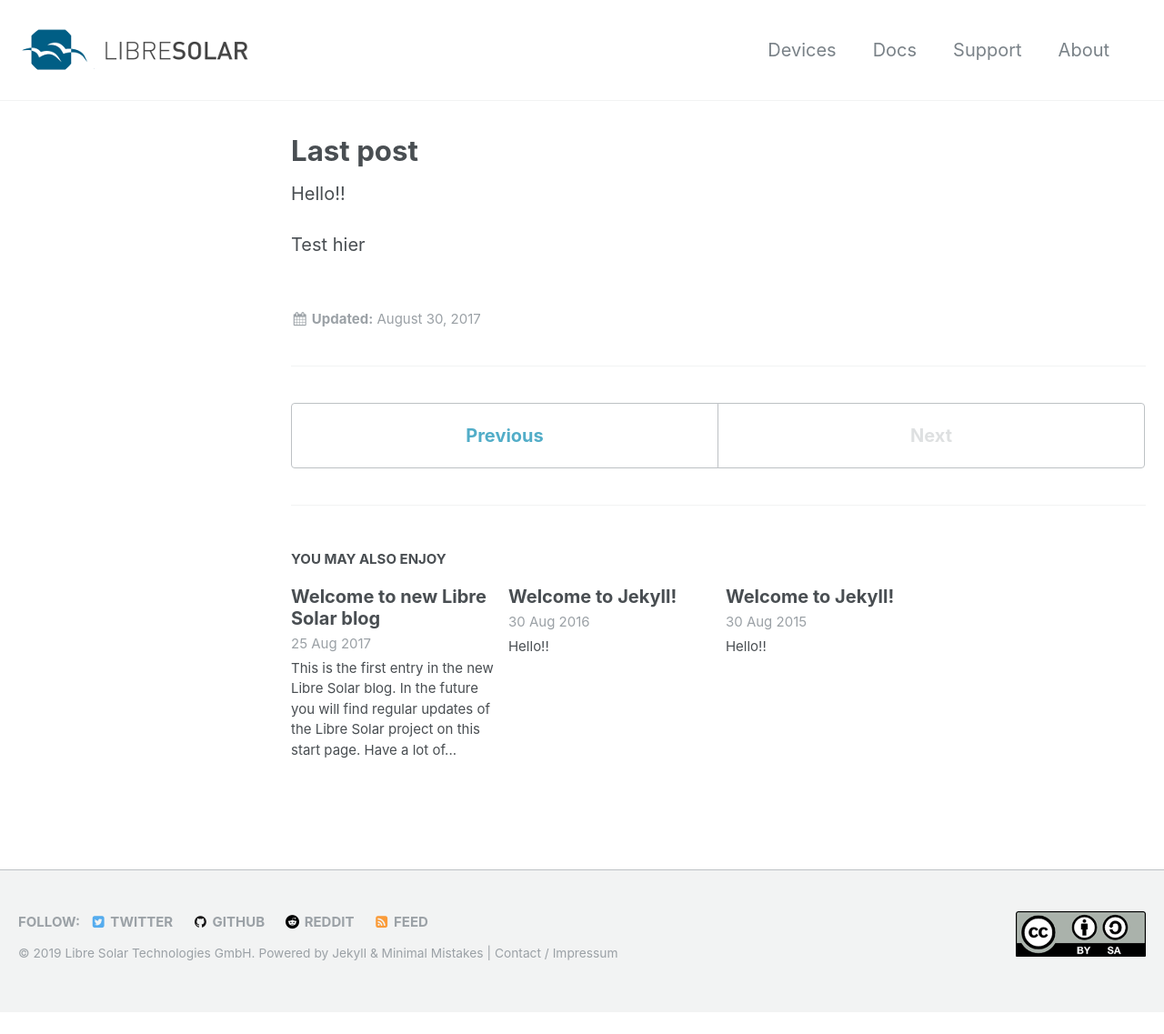
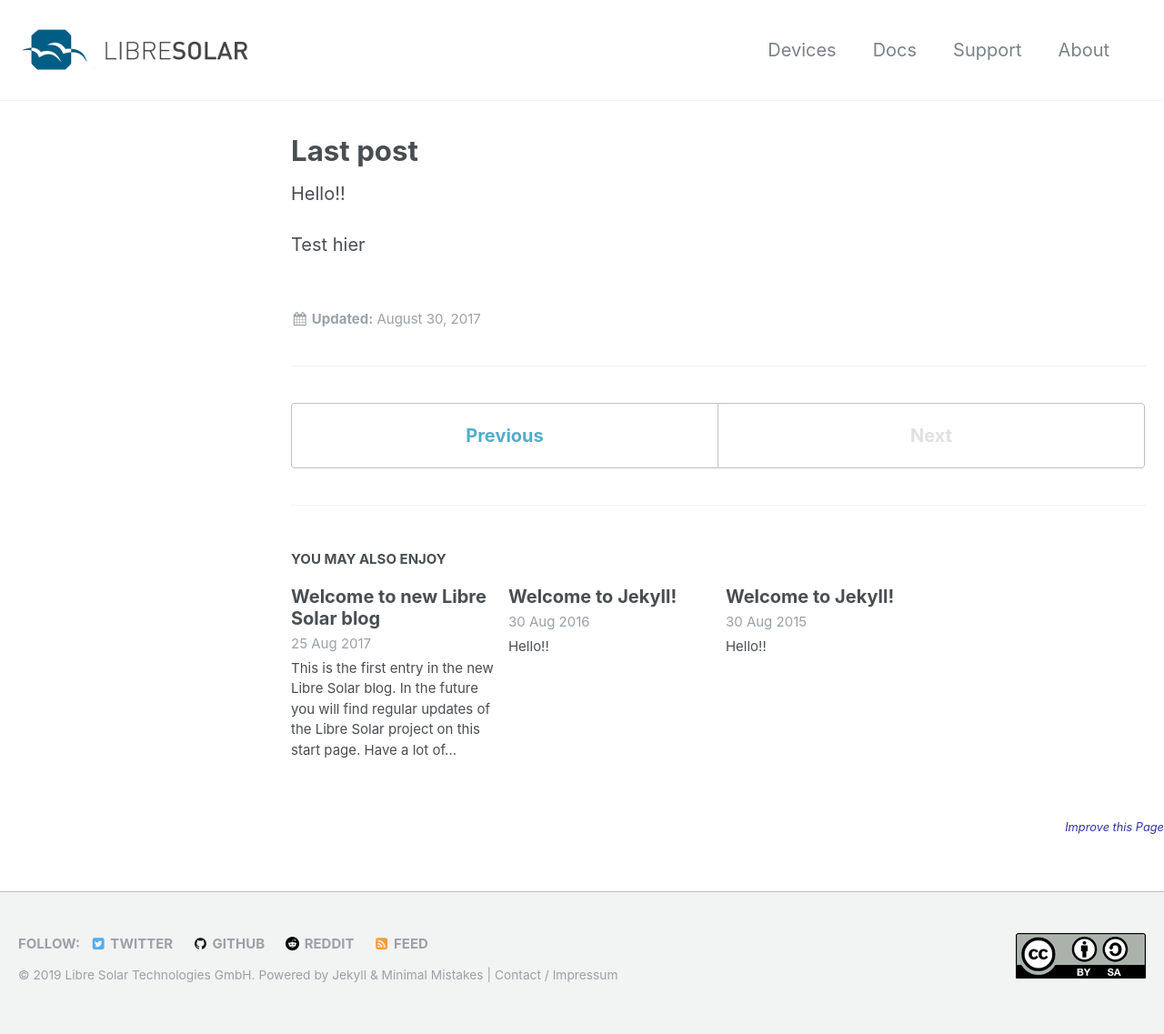
Before and after one commit to LibreSolar/libresolar.github.io, a Jekyll site: the page built from _posts/2017-08-30-blog-last.md, in a window 1280 px wide. Shown: the whole page at 91% size. Built offline with Jekyll 4.4.1, drawn with Linux system fonts in a browser that asks for light colours; before the commit the page ends 1113 px from its top, so only the background shows below that.

Commit message:
add link to edit page source on github (Wiki style)

```diff
--- a/_config.yml
+++ b/_config.yml
@@ -216,6 +216,7 @@ defaults:
     values:
       layout: home
       author_profile: false
+      edit_link: false
 
   # _posts
   - scope:
@@ -237,6 +238,7 @@ defaults:
     values:
       layout: std
       author_profile: false
+      edit_link: false
   # _devices
   - scope:
       path: ""
--- /dev/null
+++ b/_includes/edit-source.html
@@ -0,0 +1,7 @@
+{% unless page.edit_link == false %}
+<div class="page__edit-link">
+	<a class="page__edit-link" target="_blank" href="https://github.com/{{ site.repository }}/edit/master/{{ page.path }}">
+		{{ site.data.ui-text[site.locale].improve_this_page | default: "Improve this Page" }}
+	</a>
+</div>
+{% endunless %}
--- a/_layouts/default.html
+++ b/_layouts/default.html
@@ -21,6 +21,8 @@
 
     {{ content }}
 
+    {% include edit-source.html %}
+
     <div class="page__footer">
       <footer>
         {% include footer/custom.html %}
--- a/_sass/minimal-mistakes/_page.scss
+++ b/_sass/minimal-mistakes/_page.scss
@@ -65,6 +65,24 @@
 .page__lead {
   font-family: $global-font-family;
   font-size: $type-size-4;
+}
+
+.page__edit-link {
+  @include clearfix;
+  margin-left: auto;
+  margin-right: auto;
+  font-size: 0.80em;
+  font-family: $global-font-family;
+  color: #33a;
+  font-style: italic;
+  white-space: nowrap;
+  text-decoration: none;
+  text-align: right;
+  width: 100%;
+
+  @include breakpoint($x-large) {
+    max-width: $x-large;
+  }
 }
 
 .page__content {
```
